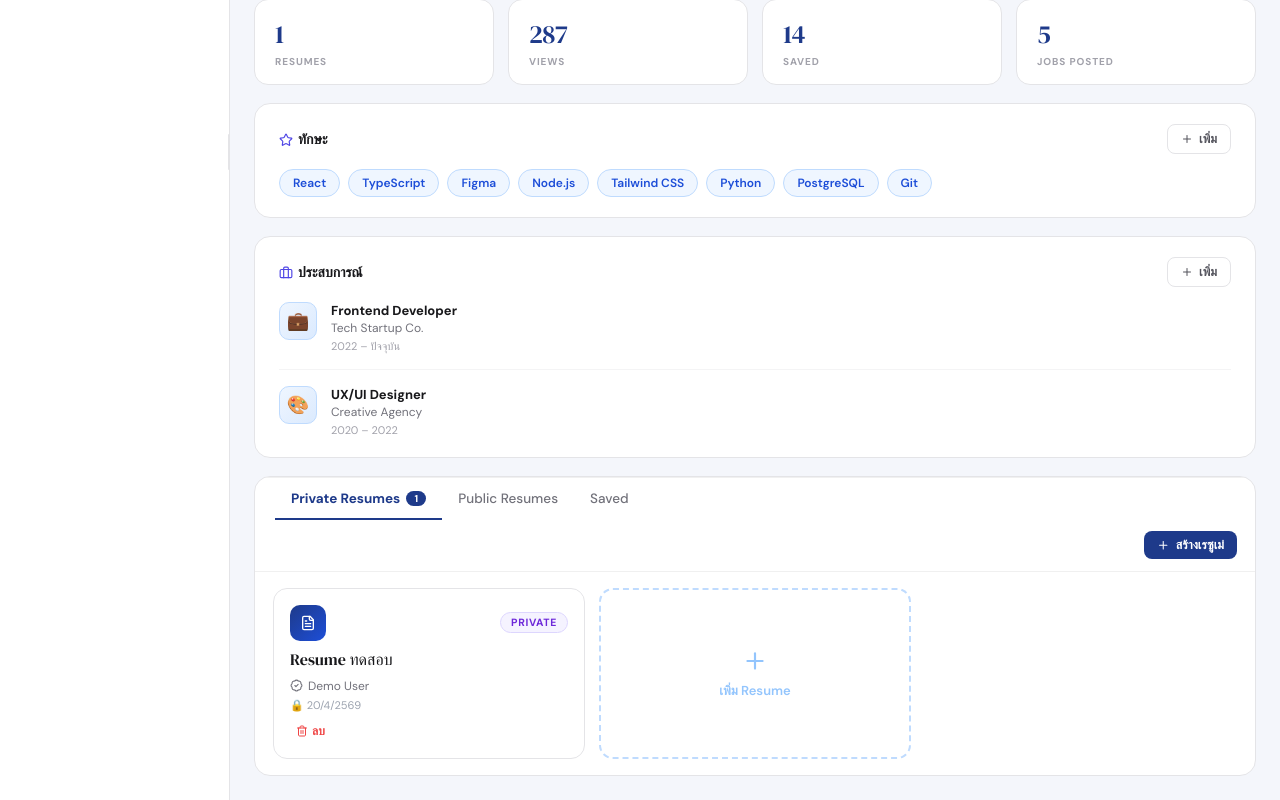
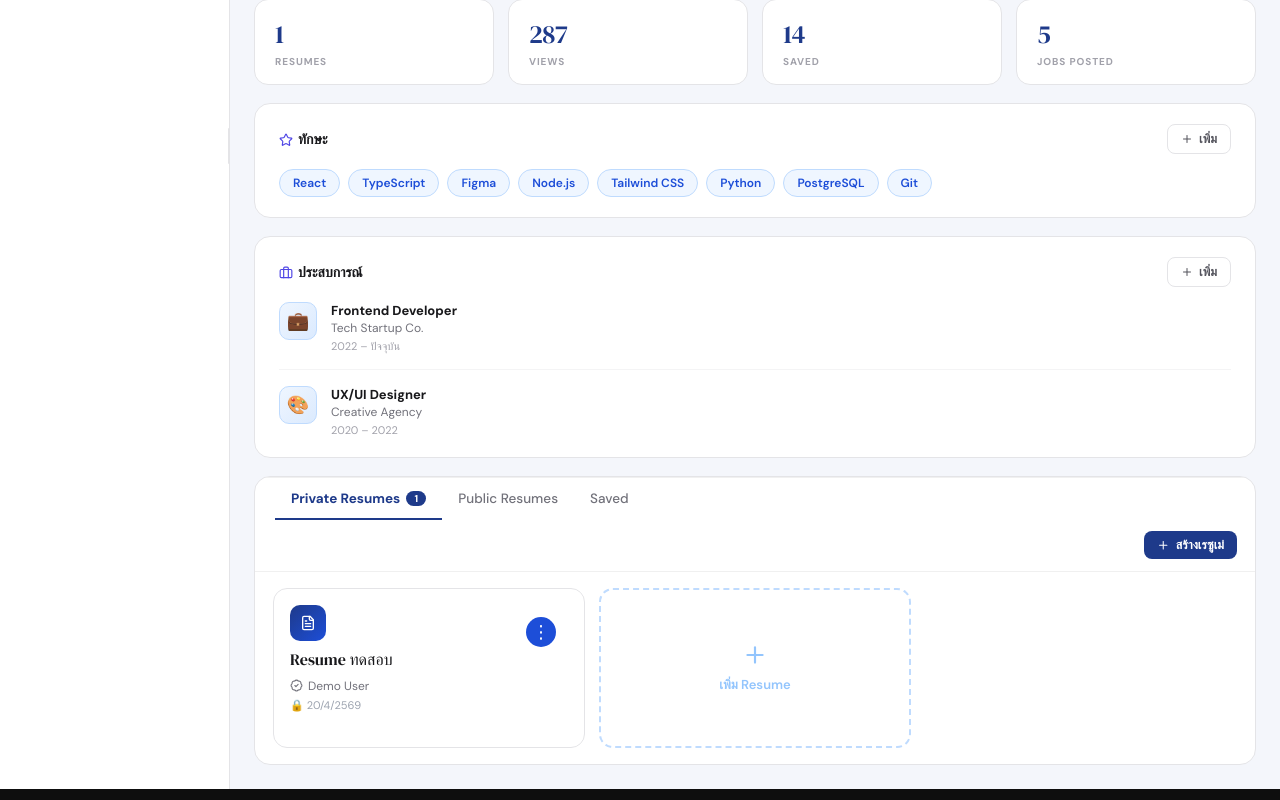
Before and after one commit to ptnsin/PerFile, a React (Vite) app in the folder frontend/: page /profile in a window 1280 px wide. Shown: the part 552-1352 px from the top of the page. Built offline with nearby package versions, Linux system fonts and the light colour scheme; a web font is replaced by a local one.

Commit message:
ปุ่มๆๆๆๆๆๆๆๆๆๆๆๆๆๆๆๆๆ

```diff
--- a/frontend/src/pages/ResumeContext.jsx
+++ b/frontend/src/pages/ResumeContext.jsx
@@ -70,6 +70,27 @@ export function ResumeProvider({ children }) {
     setPublishedResumes((prev) => prev.filter((r) => r.id !== id));
   };
 
+  const unpublishToPrivate = (id) => {
+    const resume = publishedResumes.find((r) => r.id === id);
+    if (!resume) return;
+    const card = {
+      id: Date.now(),
+      title: resume.title || resume.owner || "Resume",
+      owner: resume.owner || "Unknown",
+      createdAt: new Date().toLocaleDateString("th-TH"),
+      data: resume.data,
+    };
+    setPrivateResumes((prev) => [card, ...prev]);
+    removeResume(id);
+  };
+
+  const publishPrivate = (id) => {
+    const resume = privateResumes.find((r) => r.id === id);
+    if (!resume) return;
+    publish(resume.data);
+    removePrivate(id);
+  };
+
   // ลบ private resume
   const removePrivate = (id) => {
     setPrivateResumes((prev) => prev.filter((r) => r.id !== id));
@@ -81,6 +102,8 @@ export function ResumeProvider({ children }) {
         publishedResumes,
         publish,
         removeResume,
+        unpublishToPrivate,
+        publishPrivate,
         privateResumes,      // ← export ใหม่
         savePrivate,         // ← export ใหม่
         removePrivate,       // ← export ใหม่
--- a/frontend/src/pages/Userprofile.jsx
+++ b/frontend/src/pages/Userprofile.jsx
@@ -29,13 +29,14 @@ export default function UserProfile() {
   const [sidebarOpen, setSidebarOpen]   = useState(true);
   const [menuOpen, setMenuOpen]         = useState(false);
   const [userData, setUserData]         = useState(null);
-  const [deleteConfirmId, setDeleteConfirmId] = useState(null);
+  const [actionMenuId, setActionMenuId] = useState(null);
+  const [deleteConfirm, setDeleteConfirm] = useState(null);
 
   const sidebarRef    = useRef(null);
   const savedSectionRef = useRef(null);
   const navigate      = useNavigate();
 
-  const { privateResumes, removePrivate } = useResumes();
+  const { publishedResumes, privateResumes, removePrivate, removeResume, unpublishToPrivate, publishPrivate } = useResumes();
 
   /* ── fetch current user ── */
   useEffect(() => {
@@ -107,24 +108,29 @@ export default function UserProfile() {
     }
   };
 
-  const handleDelete = (id) => {
-    removePrivate(id);
-    setDeleteConfirmId(null);
+  const handleDelete = () => {
+    if (!deleteConfirm) return;
+    if (deleteConfirm.type === "private") {
+      removePrivate(deleteConfirm.id);
+    } else if (deleteConfirm.type === "public") {
+      removeResume(deleteConfirm.id);
+    }
+    setDeleteConfirm(null);
   };
 
   return (
     <div className="uf-page">
 
       {/* ── Delete Confirm Modal ── */}
-      {deleteConfirmId !== null && (
+      {deleteConfirm !== null && (
         <div className="up-modal-overlay">
           <div className="up-modal">
             <div className="up-modal-icon">🗑️</div>
             <div className="up-modal-title">ลบ Resume นี้?</div>
             <div className="up-modal-desc">ไม่สามารถกู้คืนได้หลังจากลบแล้ว</div>
             <div className="up-modal-actions">
-              <button className="up-modal-cancel" onClick={() => setDeleteConfirmId(null)}>ยกเลิก</button>
-              <button className="up-modal-confirm" onClick={() => handleDelete(deleteConfirmId)}>ลบ</button>
+              <button className="up-modal-cancel" onClick={() => setDeleteConfirm(null)}>ยกเลิก</button>
+              <button className="up-modal-confirm" onClick={handleDelete}>ลบ</button>
             </div>
           </div>
         </div>
@@ -317,19 +323,46 @@ export default function UserProfile() {
                       >
                         <div className="uf-resume-header">
                           <div className="uf-resume-icon"><LuFileText /></div>
-                          <span className="up-badge-private">Private</span>
                         </div>
                         <div className="uf-resume-title">{p.title}</div>
                         <div className="uf-resume-meta">
                           <span><LuBadgeCheck /> {p.owner ?? "You"}</span>
                           {p.createdAt && <span style={{ color: "#9ca3af", fontSize: 11 }}>🔒 {p.createdAt}</span>}
                         </div>
+                        <div style={{ position: "absolute", top: 16, right: 16, zIndex: 1 }} onClick={(e) => e.stopPropagation()}>
                           <button
-                          className="up-del-btn"
-                          onClick={(e) => { e.stopPropagation(); setDeleteConfirmId(p.id); }}
+                            className="uf-action-btn"
+                            onClick={(e) => {
+                              e.stopPropagation();
+                              setActionMenuId((prev) => (prev === p.id ? null : p.id));
+                            }}
                           >
-                          <LuTrash2 size={12} /> ลบ
+                            ⋮
                           </button>
+                          {actionMenuId === p.id && (
+                            <div className="uf-action-menu" onClick={(e) => e.stopPropagation()}>
+                              <button
+                                className="uf-action-menu-item uf-action-menu-item--danger"
+                                onClick={() => {
+                                  setActionMenuId(null);
+                                  setDeleteConfirm({ id: p.id, type: "private" });
+                                }}
+                              >
+                                ลบ Resume
+                              </button>
+                              <button
+                                className="uf-action-menu-item uf-action-menu-item--accent"
+                                onClick={() => {
+                                  setActionMenuId(null);
+                                  publishPrivate(p.id);
+                                  setActiveTab("jobs");
+                                }}
+                              >
+                                เปลี่ยนเป็น public
+                              </button>
+                            </div>
+                          )}
+                        </div>
                       </div>
                     ))}
                     <div className="uf-resume-card up-add-card" onClick={() => navigate("/resume")}>
@@ -357,10 +390,62 @@ export default function UserProfile() {
             {/* ── Public Resumes ── */}
             {activeTab === "jobs" && (
               <div className="uf-cards-grid">
+                {publishedResumes.length > 0 ? (
+                  publishedResumes.map((p, i) => (
+                    <div
+                      key={p.id}
+                      className="uf-resume-card"
+                      onClick={() => navigate(`/view-resume/${p.id}`)}
+                    >
+                      <div className="uf-resume-header">
+                        <div className="uf-resume-icon"><LuFileText /></div>
+                      </div>
+                      <div className="uf-resume-title">{p.title}</div>
+                      <div className="uf-resume-meta">
+                        <span><LuBadgeCheck /> {p.owner ?? "Guest"}</span>
+                        {p.publishedAt && <span style={{ color: "#16a34a", fontSize: 11 }}>🌐 {p.publishedAt}</span>}
+                      </div>
+                      <div style={{ position: "absolute", top: 16, right: 16, zIndex: 1 }} onClick={(e) => e.stopPropagation()}>
+                        <button
+                          className="uf-action-btn"
+                          onClick={(e) => {
+                            e.stopPropagation();
+                            setActionMenuId((prev) => (prev === p.id ? null : p.id));
+                          }}
+                        >
+                          ⋮
+                        </button>
+                        {actionMenuId === p.id && (
+                          <div className="uf-action-menu" onClick={(e) => e.stopPropagation()}>
+                            <button
+                              className="uf-action-menu-item uf-action-menu-item--accent"
+                              onClick={() => {
+                                setActionMenuId(null);
+                                setDeleteConfirm({ id: p.id, type: "public" });
+                              }}
+                            >
+                              ลบ Resume
+                            </button>
+                            <button
+                              className="uf-action-menu-item uf-action-menu-item--accent"
+                              onClick={() => {
+                                setActionMenuId(null);
+                                unpublishToPrivate(p.id);
+                              }}
+                            >
+                              เปลี่ยนเป็น private
+                            </button>
+                          </div>
+                        )}
+                      </div>
+                    </div>
+                  ))
+                ) : (
                   <div className="uf-empty">
                     <div className="uf-empty-icon">💼</div>
                     <div className="uf-empty-title">ยังไม่มีตำแหน่งงานที่โพสต์ไว้</div>
                   </div>
+                )}
               </div>
             )}
 
--- a/frontend/src/styles/Userprofile.css
+++ b/frontend/src/styles/Userprofile.css
@@ -412,6 +412,8 @@
 
 /* ===== RESUME CARD ===== */
 .uf-resume-card {
+  position: relative;
+  overflow: visible;
   background: #fff;
   border: 1.5px solid #e4e4e7;
   border-radius: 14px;
@@ -761,6 +763,72 @@
   border-radius: 99px;
   padding: 3px 10px;
 }
+.up-badge-public {
+  font-size: 10.5px;
+  font-weight: 700;
+  letter-spacing: 0.06em;
+  text-transform: uppercase;
+  color: #047857;
+  background: #dcfce7;
+  border: 1px solid #a7f3d0;
+  border-radius: 99px;
+  padding: 3px 10px;
+}
+
+.uf-action-btn {
+  position: absolute;
+  top: 12px;
+  right: 12px;
+  display: inline-flex;
+  align-items: center;
+  justify-content: center;
+  width: 30px;
+  height: 30px;
+  border: none;
+  border-radius: 999px;
+  background: #1d4ed8;
+  color: #fff;
+  cursor: pointer;
+  font-size: 18px;
+  transition: background 0.15s, transform 0.15s;
+}
+.uf-action-btn:hover {
+  background: #2563eb;
+  transform: scale(1.02);
+}
+.uf-action-menu {
+  position: absolute;
+  top: 42px;
+  right: 0;
+  min-width: 170px;
+  padding: 8px;
+  border-radius: 16px;
+  background: #fff;
+  box-shadow: 0 14px 40px rgba(15,23,42,0.16);
+  display: flex;
+  flex-direction: column;
+  gap: 6px;
+}
+.uf-action-menu-item {
+  text-align: left;
+  padding: 10px 12px;
+  border: none;
+  border-radius: 10px;
+  background: #f8fafc;
+  cursor: pointer;
+  font-size: 13px;
+  font-weight: 600;
+  color: #111827;
+}
+.uf-action-menu-item:hover {
+  background: #eef2ff;
+}
+.uf-action-menu-item--danger {
+  color: #dc2626;
+}
+.uf-action-menu-item--accent {
+  color: #1d4ed8;
+}
 
 /* ===== DELETE BUTTON (inside card) ===== */
 .up-del-btn {
```
Lines whose indentation alone changed are shown as unchanged.
